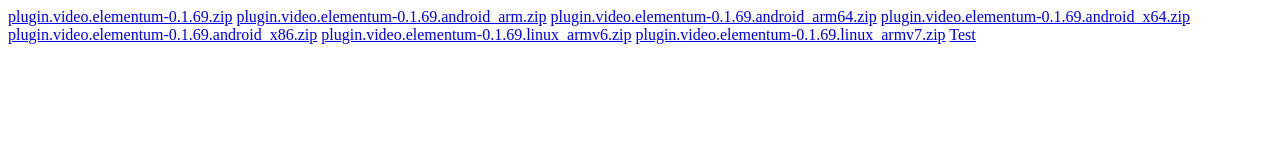
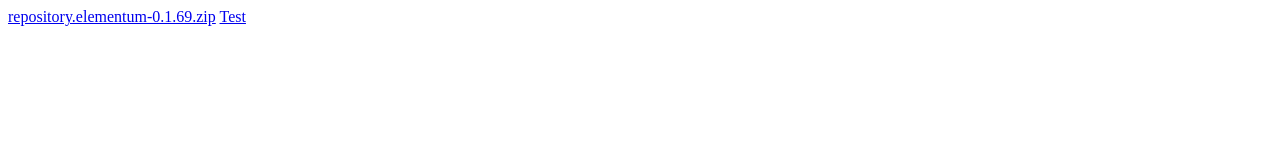
Before and after one commit to warwolf666/warwolf666.github.io, a plain HTML site: page kodi/index.html in a window 1280 px wide. Drawn offline with Linux system fonts and the light colour scheme.

Commit message:
no message

```diff
--- a/kodi/index.html
+++ b/kodi/index.html
@@ -1,8 +1,2 @@
-<a href="plugin.video.elementum-0.1.69.zip">plugin.video.elementum-0.1.69.zip</a>
-<a href="plugin.video.elementum-0.1.69.android_arm.zip">plugin.video.elementum-0.1.69.android_arm.zip</a>
-<a href="plugin.video.elementum-0.1.69.android_arm64.zip">plugin.video.elementum-0.1.69.android_arm64.zip</a>
-<a href="plugin.video.elementum-0.1.69.android_x64.zip">plugin.video.elementum-0.1.69.android_x64.zip</a>
-<a href="plugin.video.elementum-0.1.69.android_x86.zip">plugin.video.elementum-0.1.69.android_x86.zip</a>
-<a href="plugin.video.elementum-0.1.69.linux_armv6.zip">plugin.video.elementum-0.1.69.linux_armv6.zip</a>
-<a href="plugin.video.elementum-0.1.69.linux_armv7.zip">plugin.video.elementum-0.1.69.linux_armv7.zip</a>
+<a href="repository.elementum-0.1.69.zip">repository.elementum-0.1.69.zip</a>
 <a href="Test">Test</a>
```
Also changed, not shown: 1 other file.
